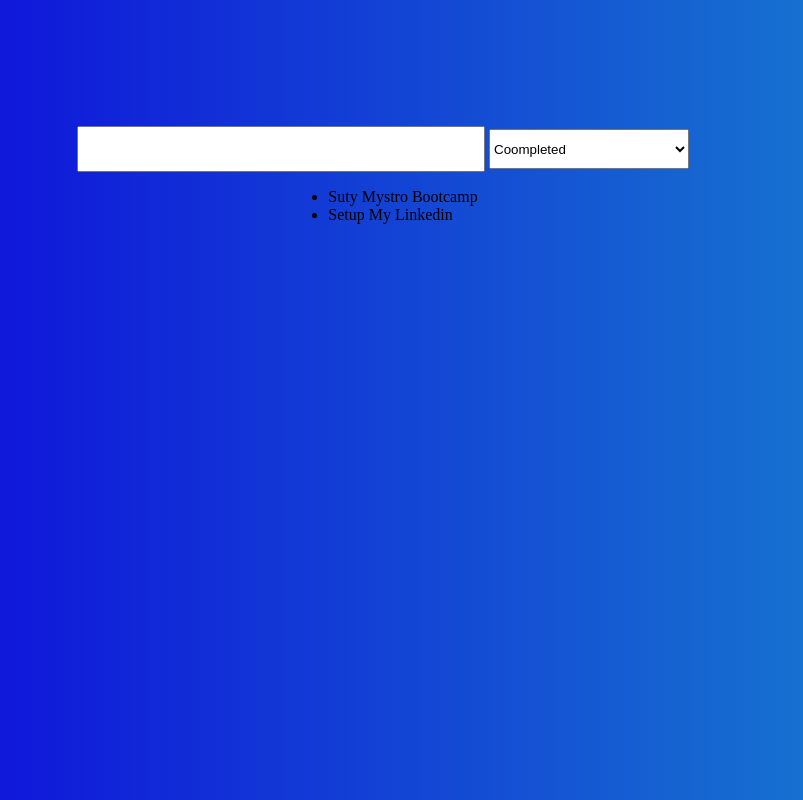
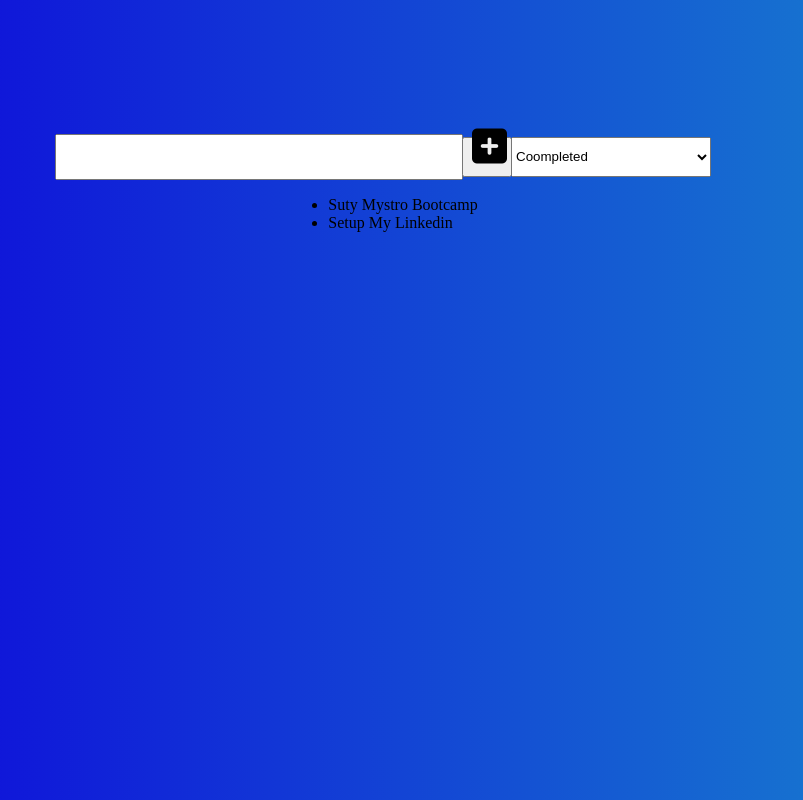
Before and after one commit to mohamad-2023/Javascript-ToDo-List, a plain HTML site: page index.html in a window 1280 px wide. Shown: the whole page, without its empty margins (257-1060 px from the left). Drawn offline with Linux system fonts and the light colour scheme.

Commit message:
todo icon

```diff
--- a/file.css
+++ b/file.css
@@ -1,3 +1,4 @@
+
 body{
     color: alicebluebackground: rgb(15,15,218);
     background: linear-gradient(90deg, rgba(15,15,218,1) 14%, rgba(23,121,207,1) 89%);;
@@ -19,3 +20,11 @@ input{
 select{
     width: 200px;
 }
+.submit-btn{
+    width: 50px;
+    margin: -5px;
+}
+.submit-icon{
+    font-size: 40px;
+margin-left: -39px;
+}
--- a/index.html
+++ b/index.html
@@ -7,6 +7,7 @@
     <meta name="viewport" content="width=device-width, initial-scale=1.0">
     <title>js-todo</title>
     <link rel="stylesheet" href="file.css">
+    <link rel="stylesheet" href="https://cdnjs.cloudflare.com/ajax/libs/font-awesome/6.2.0/css/all.min.css" integrity="sha512-xh6O/CkQoPOWDdYTDqeRdPCVd1SpvCA9XXcUnZS2FmJNp1coAFzvtCN9BmamE+4aHK8yyUHUSCcJHgXloTyT2A==" crossorigin="anonymous" referrerpolicy="no-referrer" />
 </head>
 
 <body>
@@ -17,7 +18,10 @@
                     <div>
                         <form action="" method="post">
                             <input type="text" name="" id="">
-                            <!-- <input type="submit" value=""> -->
+                            <span>
+                                <input type="submit" value="" class="submit-btn">
+                                <i class="submit-icon fa-solid fa-square-plus"></i>
+                             </span>
                             <select name="" id="">
                                 <option value=""> Coompleted</option>
                                 <option value="">Not Completed</option>
```
